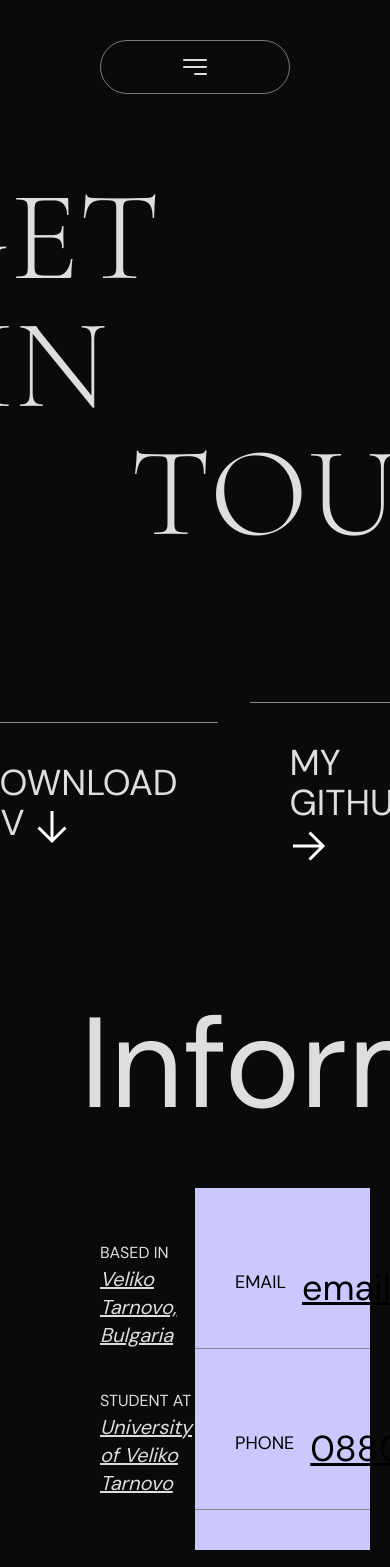
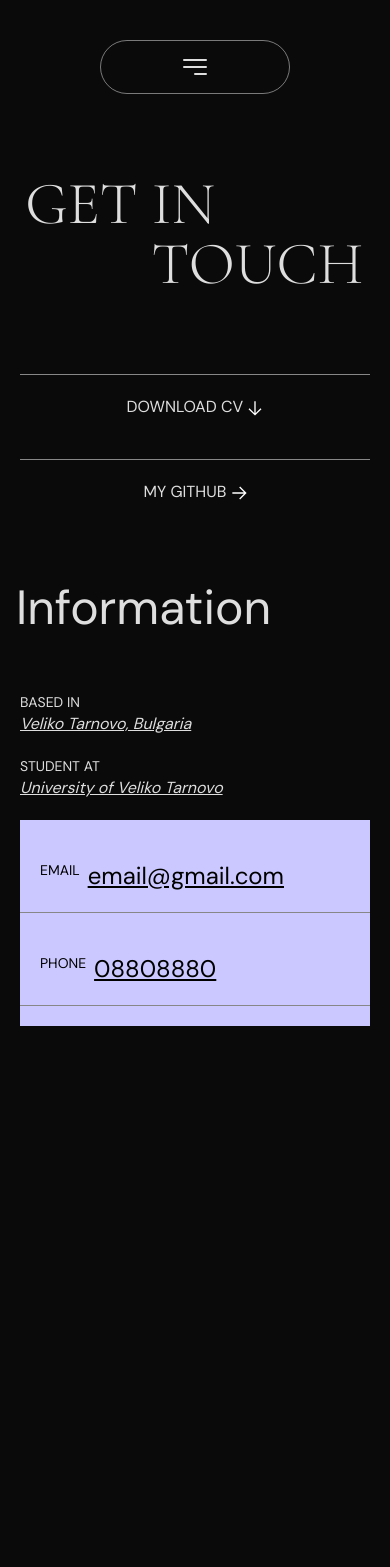
Before and after one commit to ImperialBreakCode/folio-2023, a Next.js app: page /contact in a window 390 px wide. Shown: the top 1567 px of the page. After the commit the page ends 1046 px from the top, so only its background shows below. Built offline with nearby package versions, Linux system fonts and the light colour scheme.

Commit message:
responive contact page

```diff
--- a/app/contact/page.tsx
+++ b/app/contact/page.tsx
@@ -15,14 +15,16 @@ export default function Contact() {
         <PageWrapper>
             <div>
                 <h1
-                    className={`text-9xl uppercase ms-10 mt-10 mb-36 text-center ${CormorantGaramond.className}`}
+                    className={`text-6xl sm:text-8xl lg:text-9xl uppercase
+                        ms-10 mt-10 mb-20 sm:mb-36 text-center ${CormorantGaramond.className}`}
                 >
                     <span className='translate-x-[-50%] inline-block'>Get in</span>
                     <br />
                     <span className='translate-x-[20%] inline-block'>touch</span>
                 </h1>
 
-                <div className='flex flex-row items-center justify-center mb-24 px-10'>
+                <div className='flex flex-col sm:flex-row items-center justify-center
+                    mb-10 sm:mb-24 px-5 sm:px-10'>
                     <ContactButton>
                         download cv{' '}
                         <GrLinkDown className='invert group-hover:invert-0 inline duration-200 transition-all' />
@@ -33,22 +35,22 @@ export default function Contact() {
                     </ContactButton>
                 </div>
 
-                <h2 className='ps-20 text-9xl mb-10'>Information </h2>
+                <h2 className='ps-4 lg:ps-20 text-5xl sm:text-7xl lg:text-9xl mb-10'>Information </h2>
 
-                <div className='p-5 flex flex-row'>
+                <div className='p-5 flex flex-col sm:flex-row'>
 
-                    <div className='w-1/2 flex flex-col justify-center'>
-                        <div className='ps-20 py-5'>
-                            <h2 className='uppercase font-light'>based in</h2>
-                            <p className='underline italic text-xl'>Veliko Tarnovo, Bulgaria</p>
+                    <div className='sm:w-1/2 flex flex-col justify-center'>
+                        <div className='lg:ps-20 sm:py-5'>
+                            <h2 className='uppercase font-light text-sm lg:text-base'>based in</h2>
+                            <p className='underline italic lg:text-xl'>Veliko Tarnovo, Bulgaria</p>
                         </div>
-                        <div className='ps-20 py-5'>
-                            <h2 className='uppercase font-light'>student at</h2>
-                            <p className='underline italic text-xl'>University of Veliko Tarnovo</p>
+                        <div className='lg:ps-20 py-5'>
+                            <h2 className='uppercase font-light text-sm lg:text-base'>student at</h2>
+                            <p className='underline italic lg:text-xl'>University of Veliko Tarnovo</p>
                         </div>
                     </div>
 
-                    <div className={`w-1/2 ${styles.lightSection}`}>
+                    <div className={`sm:w-1/2 ${styles.lightSection}`}>
                         <ContactInfo title='email'>email@gmail.com</ContactInfo>
                         <ContactInfo title='phone'>08808880</ContactInfo>
                     </div>
--- a/components/contact/ContactButton.tsx
+++ b/components/contact/ContactButton.tsx
@@ -5,10 +5,11 @@ const ContactButton = ({ children }: { children: ReactNode }) => {
     return (
         <a
             href='#'
-            className='border-t-[1px] border-[#878787] w-full p-10 mx-4 relative group'
+            className='text-center lg:text-start border-t-[1px] border-[#878787]
+                w-full p-5 lg:p-10 mb-5 sm:mb-0 sm:mx-4 relative group'
         >
             <span
-                className='text-4xl relative z-10 uppercase
+                className='sm:text-2xl lg:text-4xl relative z-10 uppercase
                 group-hover:text-black transition-colors duration-200'
             >
                 {children}
--- a/components/contact/ContactInfo.tsx
+++ b/components/contact/ContactInfo.tsx
@@ -8,9 +8,9 @@ const ContactInfo = ({
     children: ReactNode;
 }) => {
     return (
-        <div className='my-10 border-b-[1px] border-[#878787] flex flex-row p-10'>
-            <h2 className='text-lg uppercase pe-4'>{title}</h2>
-            <p className='text-4xl font-light underline'>{children}</p>
+        <div className='my-5 lg:my-10 border-b-[1px] border-[#878787] flex flex-row p-5 lg:p-10'>
+            <h2 className='text-sm lg:text-lg uppercase pe-2 lg:pe-4'>{title}</h2>
+            <p className='text-2xl lg:text-4xl font-light underline'>{children}</p>
         </div>
     );
 };
```
